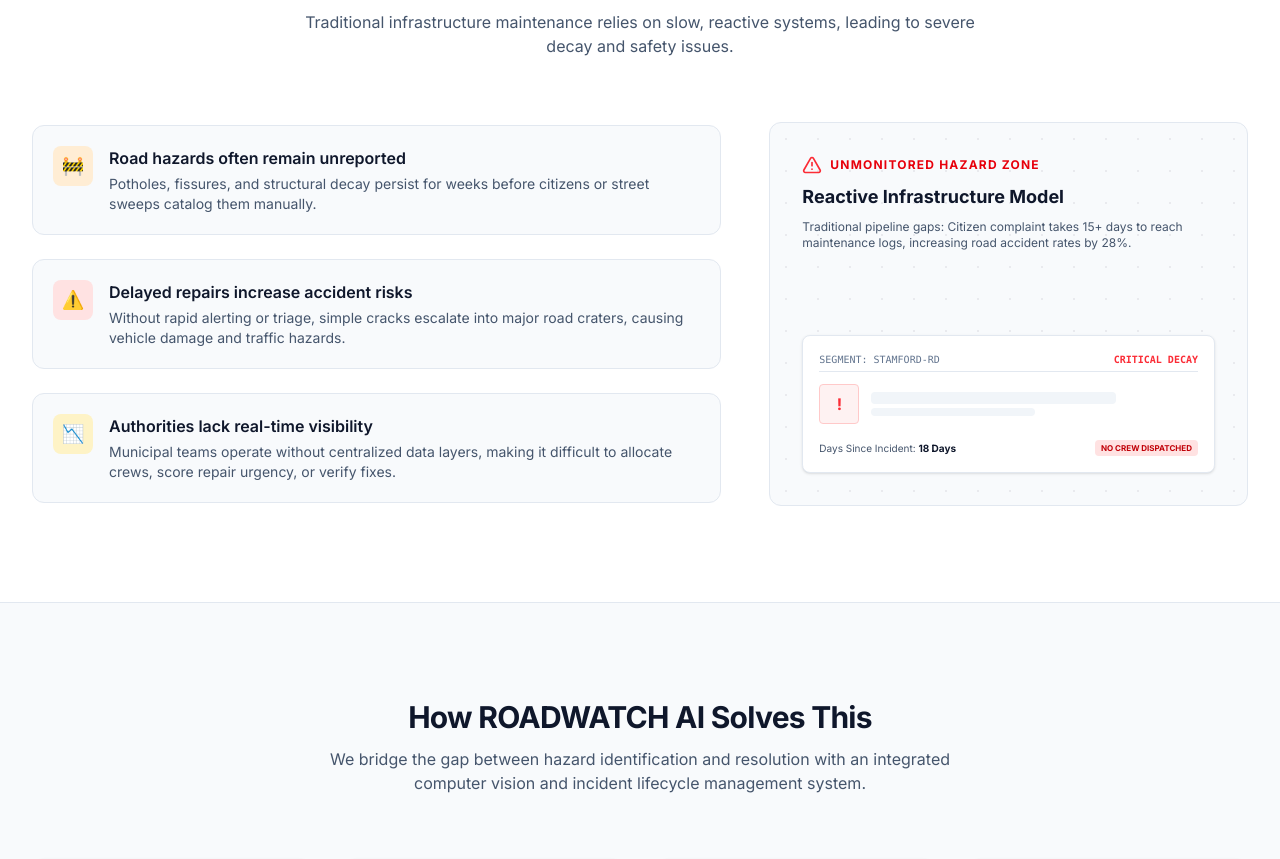
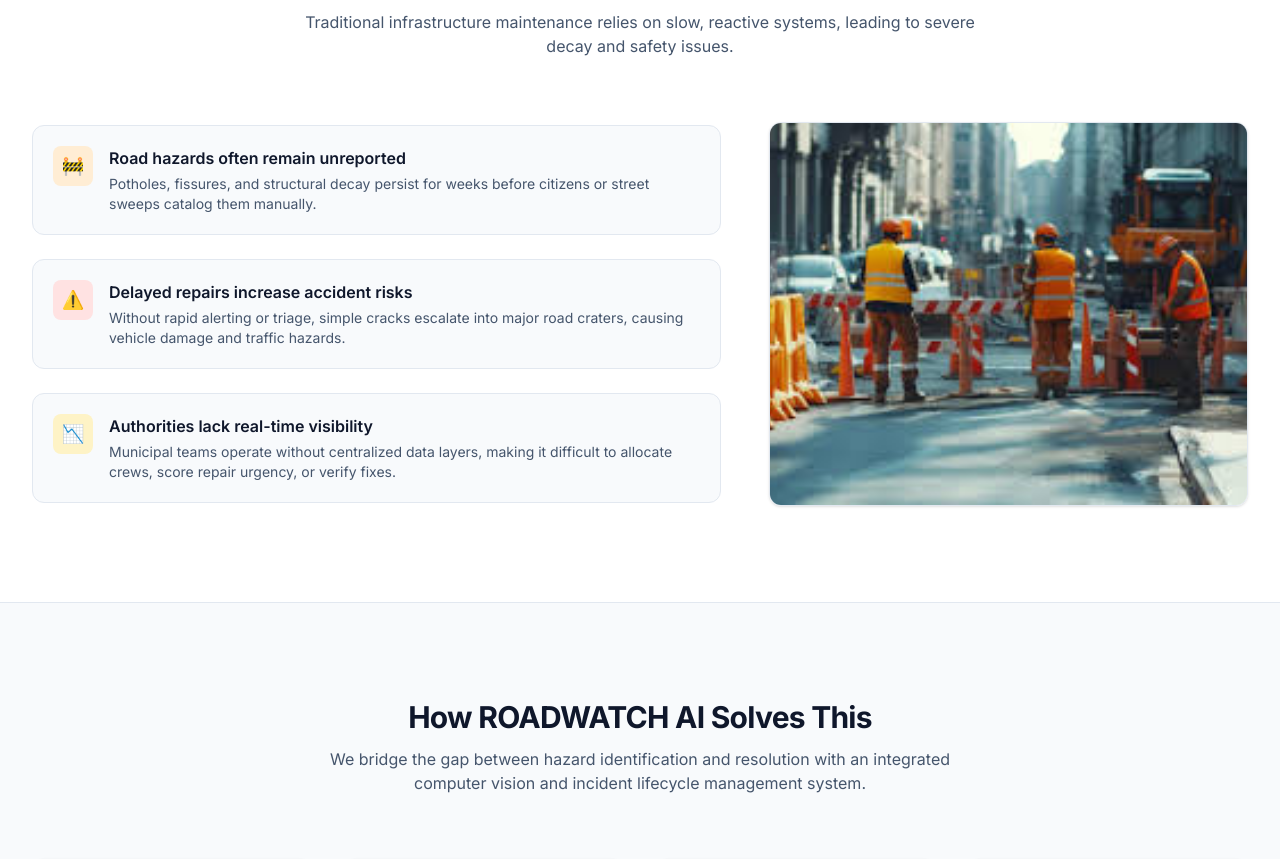
Before and after one commit to RANAPRINCE06/ROADWATCH-AI, a React (Vite) app: page / in a window 1280 px wide. Shown: the part 847-1706 px from the top of the page. Built offline with nearby package versions, Linux system fonts and the light colour scheme; no server answers; the database is empty.

Commit message:
feat(landing): replace CSS mockup with public/road-repair.png

```diff
--- a/src/pages/Landing.tsx
+++ b/src/pages/Landing.tsx
@@ -218,40 +218,12 @@
             </div>
 
             {/* Illustration */}
-            <div className="lg:col-span-5 bg-slate-50 border border-slate-200 rounded-xl p-8 h-96 flex flex-col justify-between relative overflow-hidden">
-              <div className="absolute top-0 left-0 w-full h-full opacity-20 pointer-events-none map-bg"></div>
-
-              <div className="space-y-2 relative z-10">
-                <div className="flex items-center gap-2">
-                  <AlertTriangle className="text-red-500 w-5 h-5" />
-                  <span className="text-xs font-bold text-red-600 uppercase tracking-widest">Unmonitored Hazard Zone</span>
-                </div>
-                <h4 className="text-lg font-bold text-slate-900">Reactive Infrastructure Model</h4>
-                <p className="text-xs text-slate-600 max-w-sm">
-                  Traditional pipeline gaps: Citizen complaint takes 15+ days to reach maintenance logs, increasing road accident rates by 28%.
-                </p>
-              </div>
-
-              {/* Graphic representation */}
-              <div className="border border-slate-200 bg-white rounded-lg p-4 relative z-10 shadow-sm flex flex-col gap-2 mt-4">
-                <div className="flex justify-between text-[10px] border-b border-slate-200 pb-1 text-slate-500 font-mono">
-                  <span>SEGMENT: STAMFORD-RD</span>
-                  <span className="text-red-500 font-bold">CRITICAL DECAY</span>
-                </div>
-                <div className="flex items-center gap-3 py-1">
-                  <div className="w-10 h-10 bg-red-50 border border-red-200 rounded flex items-center justify-center text-red-500 text-base font-bold">
-                    !
-                  </div>
-                  <div className="flex-1 space-y-1">
-                    <div className="h-3 bg-slate-100 rounded w-3/4"></div>
-                    <div className="h-2 bg-slate-100 rounded w-1/2"></div>
-                  </div>
-                </div>
-                <div className="text-[10px] text-slate-600 flex justify-between items-center font-medium mt-1">
-                  <span>Days Since Incident: <strong className="text-slate-900 font-bold">18 Days</strong></span>
-                  <span className="text-[8px] bg-red-100 text-red-700 px-1.5 py-0.5 rounded font-bold uppercase">No Crew Dispatched</span>
-                </div>
-              </div>
+            <div className="lg:col-span-5 h-96 rounded-xl overflow-hidden shadow-sm border border-slate-200">
+              <img
+                src="/road-repair.png"
+                alt="Road safety repair team working on-site"
+                className="w-full h-full object-cover hover:scale-105 transition-transform duration-500"
+              />
             </div>
           </div>
         </div>
```
Also changed, not shown: public/road-repair.png (added).
